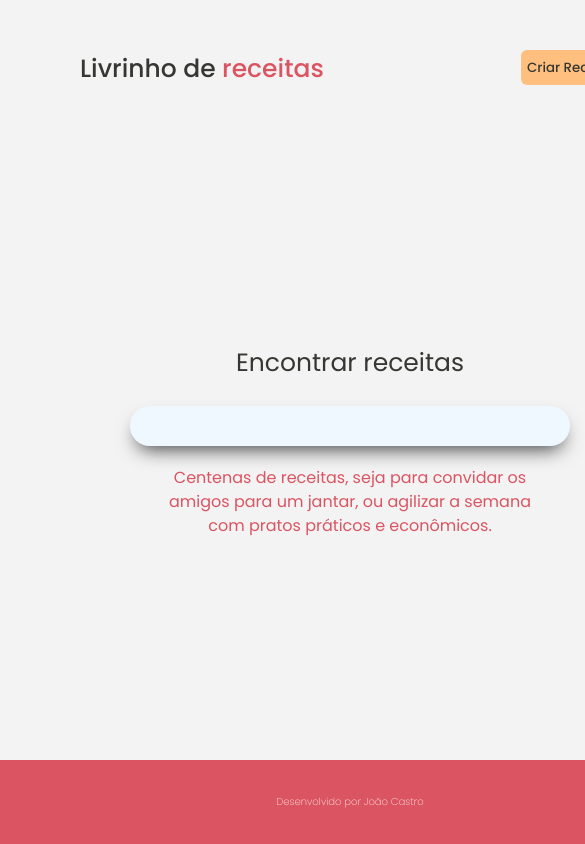
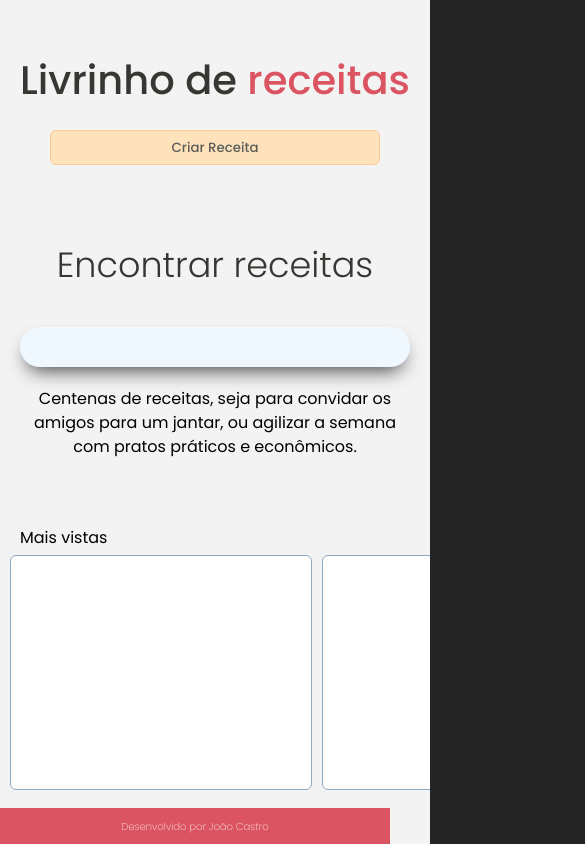
Before and after one commit to jpcastro14/gitapps, a React (Vite) app in the folder gitapps/: page /recipe in a window 390 px wide. Shown: the top 844 px of the page, 585 px wide, since content can reach past the window. Built offline with nearby package versions, Linux system fonts and the light colour scheme.

Commit message:
Feat: add mobile responsive to initial screen

```diff
--- a/gitapps/src/App.css
+++ b/gitapps/src/App.css
@@ -1,12 +1,12 @@
 #root {
   margin: 0 auto;
   padding: 20px;
-  width: 100%;
+  width: 100dvw;
   text-align: center;
   display: flex;
   min-height: 100dvh;
   background-color: var(--darker-blue);
-  @media (max-width: 1000px) {
+  @media (max-width: 1200px) {
     padding: 0;
   }
 }
--- a/gitapps/src/Components/RecipeComponent/index.tsx
+++ b/gitapps/src/Components/RecipeComponent/index.tsx
@@ -1,28 +1,48 @@
-import { BottomSection, Container, MidSection, TopNav } from "./styles";
+import {
+  BottomSection,
+  Carousel,
+  CarouselItem,
+  Container,
+  MidSection,
+  MostVisited,
+  TopNav,
+} from "./styles";
 import { useNavigate } from "react-router-dom";
 
 function RecipeApp() {
-
-    const navigate = useNavigate()
+  const navigate = useNavigate();
 
   return (
     <Container>
       <TopNav>
-                <p> Livrinho de <span>receitas</span></p>
+        <p>
+          {" "}
+          Livrinho de <span>receitas</span>
+        </p>
         <button onClick={() => navigate("/recipeform")}>Criar Receita</button>
       </TopNav>
       <MidSection>
         <p>Encontrar receitas</p>
         <input type="text" />
-                <span>Centenas de receitas, seja para convidar os amigos para um jantar, ou agilizar a semana com pratos práticos e econômicos.</span>
+        <span>
+          Centenas de receitas, seja para convidar os amigos para um jantar, ou
+          agilizar a semana com pratos práticos e econômicos.
+        </span>
       </MidSection>
+      <MostVisited>
+        <span>Mais vistas</span>
+      </MostVisited>
+      <Carousel>
+        <CarouselItem>a</CarouselItem>
+        <CarouselItem>b</CarouselItem>
+        <CarouselItem>c</CarouselItem>
+        <CarouselItem>d</CarouselItem>
+      </Carousel>
       <BottomSection>
-                <p>
-                    Desenvolvido por João Castro
-                </p>
+        <p>Desenvolvido por João Castro</p>
       </BottomSection>
     </Container>
-    )
+  );
 }
 
-export default RecipeApp
+export default RecipeApp;
--- a/gitapps/src/Components/RecipeComponent/styles.ts
+++ b/gitapps/src/Components/RecipeComponent/styles.ts
@@ -1,12 +1,19 @@
 import styled from "styled-components";
 
 export const Container = styled.div`
-  width: 100%;
+  width: 100dvw;
   background-color: #f3f3f3;
   display: grid;
   grid-template-rows: 20% 70% 10%;
   grid-template-columns: 100%;
-  min-width: 700px;
+  min-width: 430px;
+  @media (max-width:1200px) {
+    display: grid;
+    width: 100%;
+    justify-content: center;
+    grid-template-rows:10% 50% 1% 30% auto;
+    gap: 10px;
+  }
 `;
 
 export const TopNav = styled.div`
@@ -34,6 +41,25 @@ export const TopNav = styled.div`
     font-family: Poppins;
     color: var(--form-black);
     background-color: var(--form-yellow);
+  }
+  @media (max-width:1200px) {
+    display:grid;
+    grid-template-columns: 100%;
+    grid-template-rows: 100%;
+    padding: 20px;
+    justify-content: center;
+    gap: 40px;
+    p{
+      padding-top: 30px;
+      font-size: 40px;
+    }
+    button{
+      margin: 30px;
+      border:1px solid var(--form-yellow);
+      background-color: navajowhite;
+      filter: opacity(0.8);
+    }
+
   }
 `;
 
@@ -64,9 +90,24 @@ export const MidSection = styled.div`
     -moz-box-shadow: 0px 10px 19px -7px rgba(0, 0, 0, 0.75);
     color: var(--form-black);
     padding: 0 20px 0 20px;
-    max-width: 500px;
+  }
+  @media (max-width:1200px) {
+    padding: 40px;
+    margin-top: 70px;
+    p{
+      font-size: 35px;
+      font-weight: 300;
+    }
+    span{
+      color: black;
+    }
+    input{
+      width: 100%;
+
+    }
   }
 `;
+
 
 export const BottomSection = styled.div`
   background-color: var(--form-red);
@@ -74,9 +115,39 @@ export const BottomSection = styled.div`
   display: flex;
   justify-content: center;
   align-items: center;
+
   p {
     font-family: poppins;
     font-size: 10px;
     font-weight: 200;
   }
-`;
+  @media (max-width:1200px) {
+    width: 100dvw;
+  }
+  `;
+
+export const MostVisited = styled.div`
+    color: black;
+    display: flex;
+    padding-left: 20px;
+    font-family: Poppins;
+  `
+
+export const Carousel = styled.div`
+    display: flex;
+    gap: 10px;
+    padding: 10px;
+    overflow-x: scroll;
+    @media (min-width:1200px) {
+      display: none;
+      height: 100%;
+    }
+  `;
+
+export const CarouselItem = styled.div`
+    height: 100%;
+    min-width: 300px;
+    border: 1px solid var(--form-blue);
+    background-color: white;
+    border-radius: 6px;
+  `
```
Lines whose indentation alone changed are shown as unchanged.
